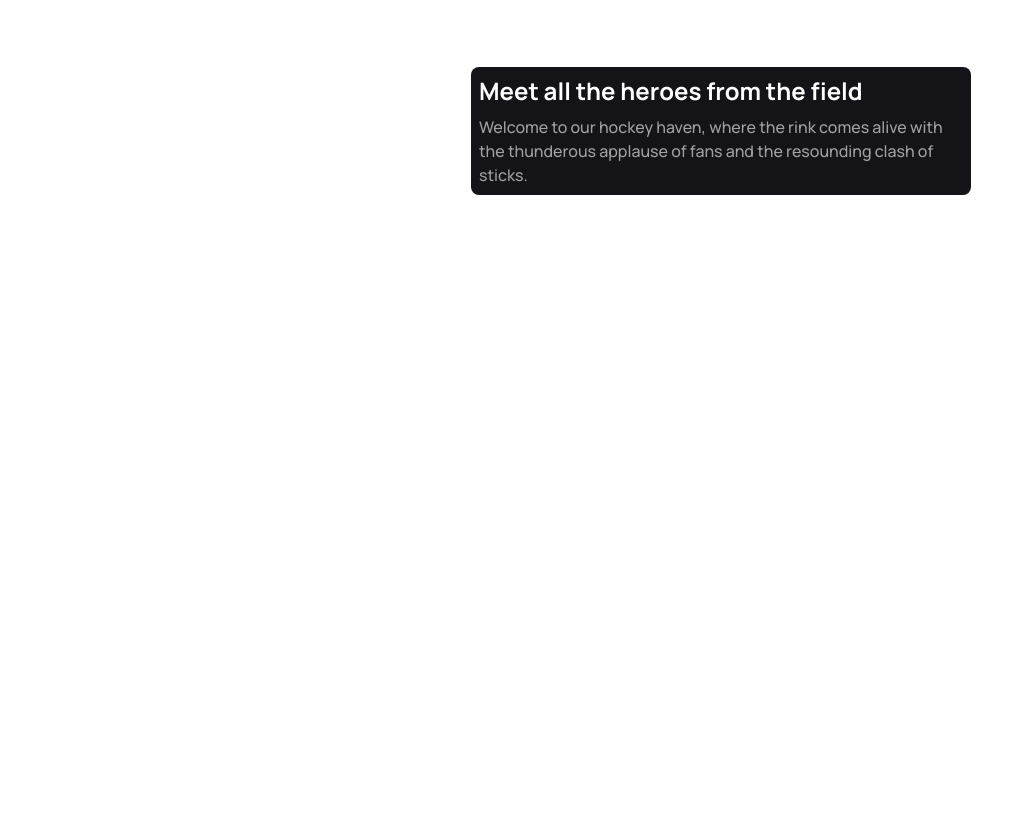
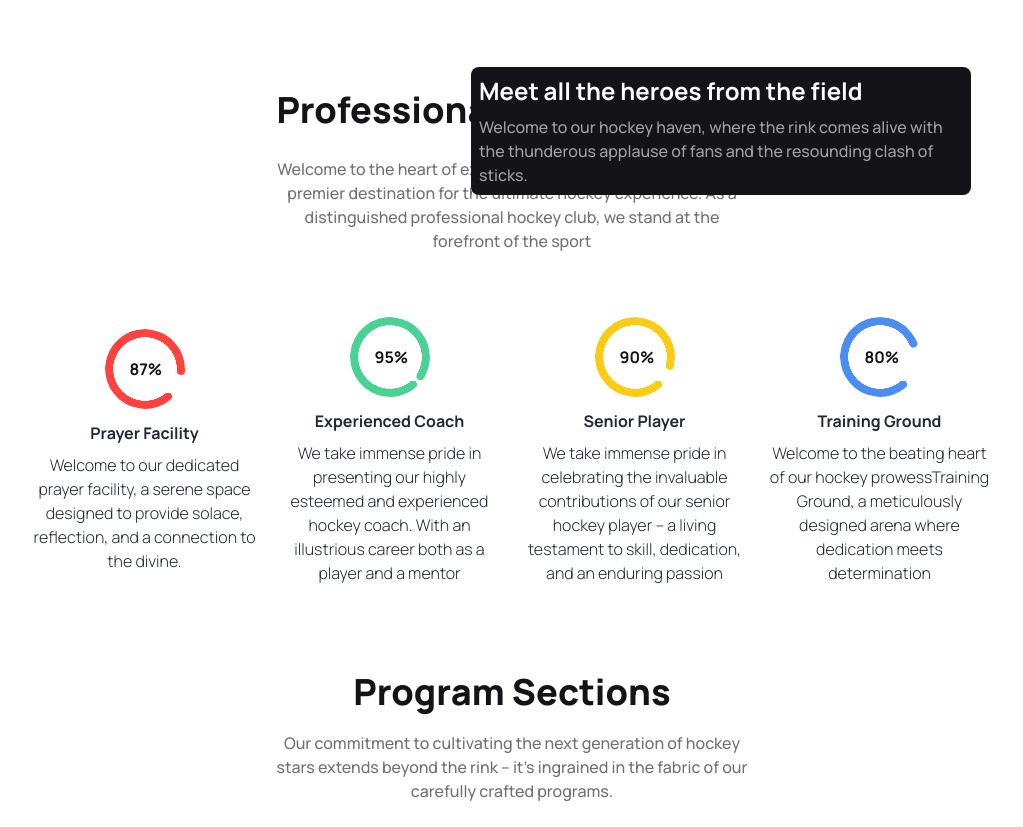
Before and after one commit to ProgSomel/Hockey-s, a plain HTML site: page index.html in a window 1280 px wide. Shown: the part 525-1352 px from the top of the page, without its empty margins (128-1151 px from the left). Before the commit the page ends 800 px from the top, so only its background shows below. Drawn offline with nearby package versions, Linux system fonts and the light colour scheme.

Commit message:
Professional Hockeys Club Section Done

```diff
--- a/index.html
+++ b/index.html
@@ -120,5 +120,63 @@
 
       </div>
     </header>
+
+    <!--! Main Section -->
+    <main class="max-w-screen-lg mt-5 px-2 md:px-4 lg:px-8 mx-auto">
+      <!--! Professional Hockeys Club  -->
+      <section class="professional my-20">
+        <h1 class="section-title">Professional Hockeys Club</h1>
+        <p class="section-p w-1/2 mx-auto my-5">Welcome to the heart of excellence in the world of hockey, your premier destination for the ultimate hockey experience. As a distinguished professional hockey club, we stand at the forefront of the sport</p>
+
+        <div class="grid gap-5  grid-cols-1 md:grid-cols-2 lg:grid-cols-4 text-center justify-center items-center  mt-16">
+          <div class="">
+           <div class="">
+            <div class="radial-progress  text-[#FF4240] transform -rotate-[220deg] " style="--value:87;" role="progressbar"></div><span class="absolute transform -translate-x-[55px] translate-y-[28px] text-[#131318] font-bold ">87%</span>
+            <h1 class="font-bold mt-3">Prayer Facility</h1>
+            <p class="font-light mt-2">
+              Welcome to our dedicated prayer facility, a serene space designed to provide solace, reflection, and a connection to the divine.</p>
+           </div>
+          </div>
+          <div class="">
+           <div class="">
+            <div class="radial-progress  text-[#49D293] transform -rotate-[220deg] " style="--value:95;" role="progressbar"></div><span class="absolute transform -translate-x-[55px] translate-y-[28px] text-[#131318] font-bold ">95%</span>
+            <h1 class="font-bold mt-3">Experienced Coach</h1>
+            <p class="font-light mt-2">We take immense pride in presenting our highly esteemed and experienced hockey coach. With an illustrious career both as a player and a mentor</p>
+           </div>
+          </div>
+          <div class="">
+           <div class="">
+            <div class="radial-progress  text-yellow-400 transform -rotate-[220deg] " style="--value:90;" role="progressbar"></div><span class="absolute transform -translate-x-[55px] translate-y-[28px] text-[#131318] font-bold ">90%</span>
+            <h1 class="font-bold mt-3">Senior Player</h1>
+            <p class="font-light  mt-2">We take immense pride in celebrating the invaluable contributions of our senior hockey player – a living testament to skill, dedication, and an enduring passion </p>
+           </div>
+          </div>
+          <div class="">
+           <div class="">
+            <div class="radial-progress  text-[#4C8DF1] transform -rotate-[220deg] " style="--value:80;" role="progressbar"></div><span class="absolute transform -translate-x-[55px] translate-y-[28px] text-[#131318] font-bold ">80%</span>
+            <h1 class="font-bold mt-3">Training Ground</h1>
+            <p class="font-light mt-2">Welcome to the beating heart of our hockey prowessTraining Ground, a meticulously designed arena where dedication meets determination</p>
+           </div>
+          </div>
+        </div>
+
+
+      </section>
+
+      <!--! Program Section  -->
+      <section class="program mt-10 ">
+        <h1 class="section-title">Program Sections</h1>
+        <p class="section-p w-1/2 mx-auto mt-3">Our commitment to cultivating the next generation of hockey stars extends beyond the rink – it's ingrained in the fabric of our carefully crafted programs.</p>
+
+        <div>
+          <div class="bg">
+            <h1 class="font-bold text-white">Junior Program</h1>
+          </div>
+        </div>
+
+      </section>
+
+    </main>
+
   </body>
 </html>
--- a/styles/style.css
+++ b/styles/style.css
@@ -20,6 +20,8 @@
   text-align: center;
   font-size: 16px;
   font-weight: 500;
+
+
 }
 
 .color-primary {
```
